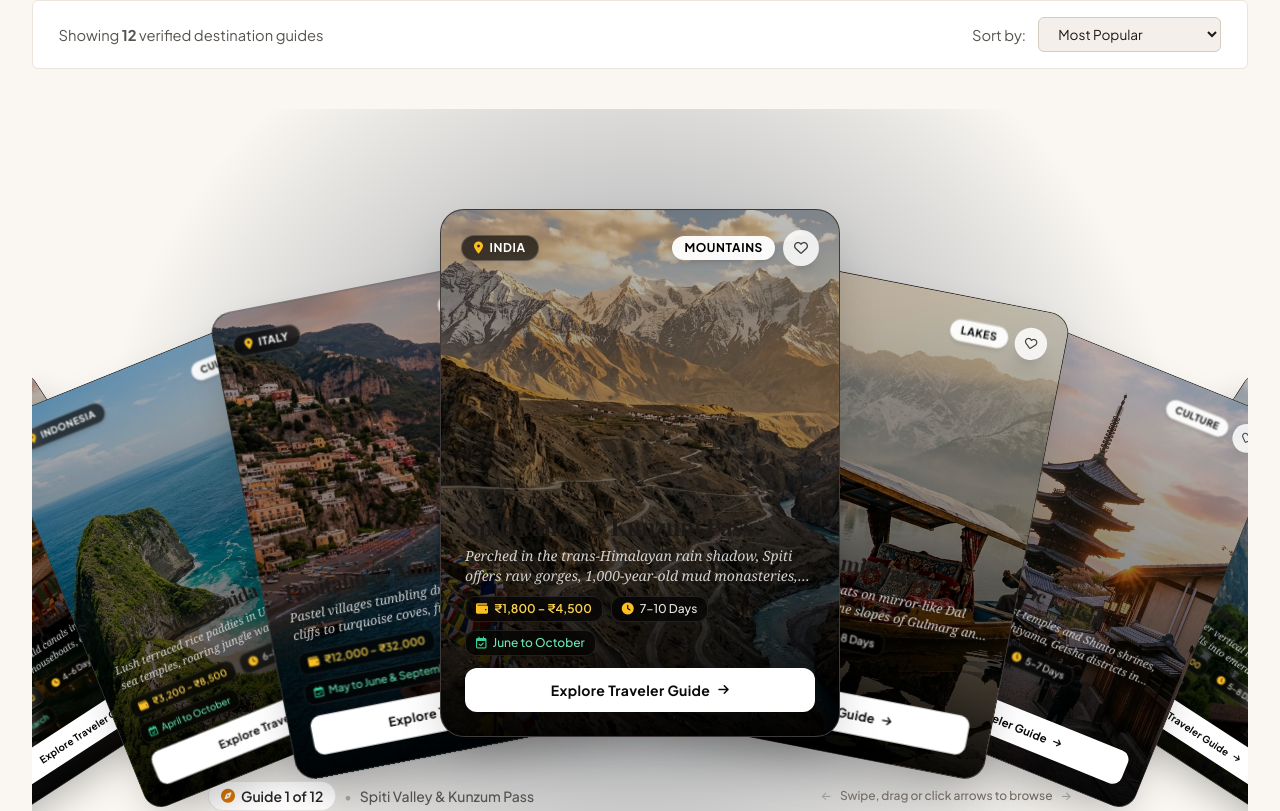
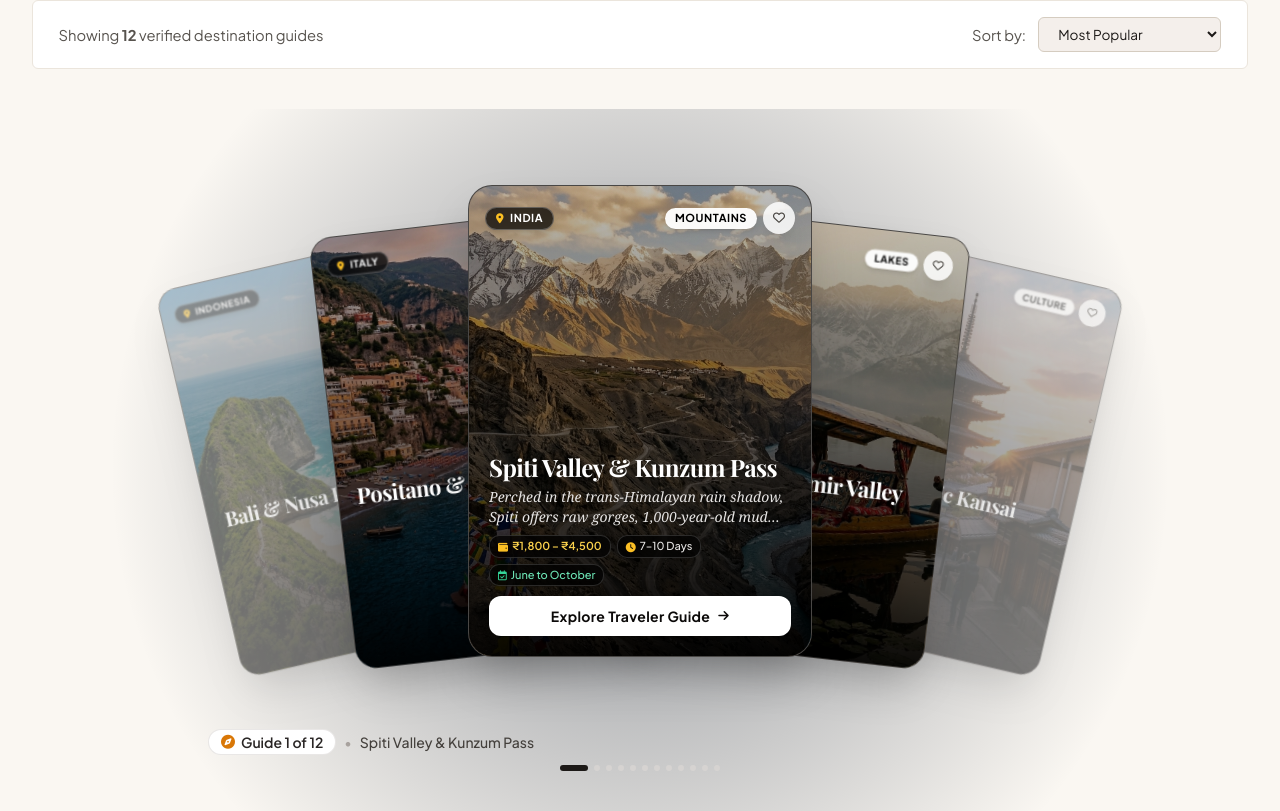
Before and after one commit to mvsiyad/Trippy, a React (Vite) app: page / in a window 1280 px wide. Shown: the part 1469-2280 px from the top of the page. Built offline with nearby package versions, Linux system fonts and the light colour scheme; a web font is replaced by a local one.

Commit message:
Fix:code clean up

```diff
--- a/components/ui/badge.tsx
+++ /dev/null
@@ -1,2 +0,0 @@
-export * from "@/components/ui/badge";
-export { default } from "@/components/ui/badge";
--- a/components/ui/carousel-07.tsx
+++ /dev/null
@@ -1,2 +0,0 @@
-export * from "@/components/ui/carousel-07";
-export { default } from "@/components/ui/carousel-07";
--- a/src/components/ui/carousel-07.tsx
+++ b/src/components/ui/carousel-07.tsx
@@ -70,37 +70,39 @@ interface CarouselConfig {
   scaleReduction: number;
 }
 
+// Tuned spacing so cards never clip on left/right edges and arch gently
 const getCarouselConfig = (width: number): CarouselConfig => {
   if (width < 640) {
     return {
       distanceDivisor: 120,
       velocityDivisor: 500,
-      sensitivity: 180,
-      xMultiplier: 105,
-      yMultiplier: 20,
-      rotationMultiplier: 8,
+      sensitivity: 170,
+      xMultiplier: 85,
+      yMultiplier: 10,
+      rotationMultiplier: 5,
       scaleReduction: 0.06,
     };
   }
   if (width < 1024) {
     return {
-      distanceDivisor: 160,
-      velocityDivisor: 650,
-      sensitivity: 220,
-      xMultiplier: 155,
-      yMultiplier: 32,
-      rotationMultiplier: 9,
-      scaleReduction: 0.08,
+      distanceDivisor: 150,
+      velocityDivisor: 600,
+      sensitivity: 200,
+      xMultiplier: 125,
+      yMultiplier: 14,
+      rotationMultiplier: 6,
+      scaleReduction: 0.07,
     };
   }
+  // Desktop - tight, balanced fan that fits completely inside any screen width
   return {
-    distanceDivisor: 210,
-    velocityDivisor: 820,
-    sensitivity: 260,
-    xMultiplier: 210,
-    yMultiplier: 42,
-    rotationMultiplier: 11,
-    scaleReduction: 0.1,
+    distanceDivisor: 190,
+    velocityDivisor: 750,
+    sensitivity: 230,
+    xMultiplier: 150,
+    yMultiplier: 16,
+    rotationMultiplier: 6.5,
+    scaleReduction: 0.08,
   };
 };
 
@@ -121,6 +123,7 @@ const CarouselStacked = ({
   const startProgress = React.useRef(0);
   const [windowWidth, setWindowWidth] = React.useState(0);
   const [activeIndex, setActiveIndex] = React.useState(0);
+  const containerRef = React.useRef<HTMLDivElement>(null);
 
   const total = slides.length;
 
@@ -186,35 +189,78 @@ const CarouselStacked = ({
 
     animate(scrollProgress, target, {
       type: "spring",
-      stiffness: 200,
-      damping: 30,
-      mass: 1,
-    });
-  };
-
-  const handlePrev = (e?: React.MouseEvent) => {
-    e?.stopPropagation();
-    if (total <= 1) return;
-    const cur = Math.round(scrollProgress.get());
-    animate(scrollProgress, cur - 1, {
-      type: "spring",
       stiffness: 220,
       damping: 28,
       mass: 1,
     });
   };
 
-  const handleNext = (e?: React.MouseEvent) => {
+  const handlePrev = React.useCallback(
+    (e?: React.MouseEvent) => {
+      e?.stopPropagation();
+      if (total <= 1) return;
+      const cur = Math.round(scrollProgress.get());
+      animate(scrollProgress, cur - 1, {
+        type: "spring",
+        stiffness: 230,
+        damping: 28,
+        mass: 1,
+      });
+    },
+    [scrollProgress, total]
+  );
+
+  const handleNext = React.useCallback(
+    (e?: React.MouseEvent) => {
       e?.stopPropagation();
       if (total <= 1) return;
       const cur = Math.round(scrollProgress.get());
       animate(scrollProgress, cur + 1, {
         type: "spring",
-      stiffness: 220,
+        stiffness: 230,
         damping: 28,
         mass: 1,
       });
+    },
+    [scrollProgress, total]
+  );
+
+  // 2-Finger Laptop Touchpad / Trackpad horizontal swipe listener
+  const accumulatedDeltaX = React.useRef(0);
+  const lastWheelTime = React.useRef(0);
+
+  React.useEffect(() => {
+    const el = containerRef.current;
+    if (!el || total <= 1) return;
+
+    const onWheel = (e: WheelEvent) => {
+      // Determine if this is a horizontal gesture on laptop touchpad or Shift + wheel
+      const isHorizontal = Math.abs(e.deltaX) > Math.abs(e.deltaY);
+      const delta = isHorizontal ? e.deltaX : (e.shiftKey ? e.deltaY : 0);
+
+      if (Math.abs(delta) > 10) {
+        // Prevent browser horizontal back/forward navigation
+        e.preventDefault();
+
+        accumulatedDeltaX.current += delta;
+        const now = performance.now();
+
+        // Trigger slide transition when threshold is met with debounce
+        if (Math.abs(accumulatedDeltaX.current) > 38 && now - lastWheelTime.current > 260) {
+          lastWheelTime.current = now;
+          if (accumulatedDeltaX.current > 0) {
+            handleNext();
+          } else {
+            handlePrev();
+          }
+          accumulatedDeltaX.current = 0;
+        }
+      }
     };
+
+    el.addEventListener("wheel", onWheel, { passive: false });
+    return () => el.removeEventListener("wheel", onWheel);
+  }, [total, handleNext, handlePrev]);
 
   if (total === 0) {
     return null;
@@ -222,12 +268,14 @@ const CarouselStacked = ({
 
   return (
     <div
+      ref={containerRef}
       className={cn(
-        "flex flex-col items-center justify-center w-full py-4 lg:py-8 overflow-hidden select-none relative",
+        "flex flex-col items-center justify-center w-full py-2 lg:py-4 select-none relative",
         className
       )}
     >
-      <div className="relative w-full max-w-7xl h-[28rem] sm:h-[32rem] lg:h-[35rem] xl:h-[37rem] flex items-center justify-center">
+      {/* 3D Stage Container with fully visible sides and clear bottom bounds */}
+      <div className="relative w-full max-w-6xl h-[25rem] sm:h-[28rem] lg:h-[31rem] xl:h-[32.5rem] flex items-center justify-center">
         {/* Transparent Drag Surface */}
         <motion.div
           drag="x"
@@ -240,19 +288,6 @@ const CarouselStacked = ({
           onDragEnd={handleDragEnd}
           className="absolute inset-0 z-30 cursor-grab active:cursor-grabbing"
         />
-
-        {/* Previous Button */}
-        {total > 1 && (
-          <button
-            type="button"
-            onClick={handlePrev}
-            className="absolute left-2 sm:left-6 lg:left-12 z-40 w-11 h-11 sm:w-13 sm:h-13 rounded-full bg-white/95 hover:bg-white text-stone-800 shadow-xl border border-stone-200/80 backdrop-blur-md flex items-center justify-center transition-all hover:scale-110 active:scale-95 cursor-pointer pointer-events-auto"
-            aria-label="Previous destination"
-            title="Previous destination"
-          >
-            <i className="fa-solid fa-chevron-left text-sm sm:text-base"></i>
-          </button>
-        )}
 
         {/* 3D Stacked Cards */}
         {slides.map((slide, i) => (
@@ -267,44 +302,25 @@ const CarouselStacked = ({
             onToggleBookmark={onToggleBookmark}
           />
         ))}
-
-        {/* Next Button */}
-        {total > 1 && (
-          <button
-            type="button"
-            onClick={handleNext}
-            className="absolute right-2 sm:right-6 lg:right-12 z-40 w-11 h-11 sm:w-13 sm:h-13 rounded-full bg-white/95 hover:bg-white text-stone-800 shadow-xl border border-stone-200/80 backdrop-blur-md flex items-center justify-center transition-all hover:scale-110 active:scale-95 cursor-pointer pointer-events-auto"
-            aria-label="Next destination"
-            title="Next destination"
-          >
-            <i className="fa-solid fa-chevron-right text-sm sm:text-base"></i>
-          </button>
-        )}
       </div>
 
-      {/* Footer Info & Active Counter */}
-      <div className="flex flex-col sm:flex-row items-center justify-between w-full max-w-4xl mt-3 px-4 gap-2 text-xs sm:text-sm text-stone-600">
+      {/* Footer Info & Active Counter with generous top separation */}
+      <div className="flex flex-col sm:flex-row items-center justify-between w-full max-w-4xl mt-8 sm:mt-10 lg:mt-12 px-4 gap-2 text-xs sm:text-sm text-stone-600">
         <div className="flex items-center gap-2">
-          <span className="inline-flex items-center gap-1.5 px-3 py-1 rounded-full bg-white border border-stone-200/90 font-semibold text-stone-800 shadow-xs">
+          <span className="inline-flex items-center gap-1.5 px-3 py-0.5 rounded-full bg-white border border-stone-200/90 font-semibold text-stone-800 shadow-xs">
             <i className="fa-solid fa-compass text-amber-600"></i>
             Guide {activeIndex + 1} of {total}
           </span>
           <span className="hidden sm:inline text-stone-400">&bull;</span>
-          <span className="hidden sm:inline font-medium text-stone-600 truncate max-w-xs">
+          <span className="hidden sm:inline font-medium text-stone-700 truncate max-w-xs">
             {slides[activeIndex]?.title}
           </span>
-        </div>
-
-        <div className="flex items-center gap-2 text-stone-500 font-medium text-xs">
-          <span className="inline-block animate-pulse">←</span>
-          <span>Swipe, drag or click arrows to browse</span>
-          <span className="inline-block animate-pulse">→</span>
         </div>
       </div>
 
       {/* Pagination Dots */}
       {total > 1 && total <= 16 && (
-        <div className="flex items-center justify-center gap-1.5 mt-3">
+        <div className="flex items-center justify-center gap-1.5 mt-2.5">
           {slides.map((_, i) => (
             <button
               key={i}
@@ -317,12 +333,11 @@ const CarouselStacked = ({
                 if (diff < -total / 2) diff += total;
                 animate(scrollProgress, Math.round(cur) + diff, {
                   type: "spring",
-                  stiffness: 220,
+                  stiffness: 230,
                   damping: 28,
                 });
               }}
-              className={`h-1.5 transition-all duration-300 rounded-full cursor-pointer ${
-                i === activeIndex
+              className={`h-1.5 transition-all duration-300 rounded-full cursor-pointer ${i === activeIndex
                   ? "w-7 bg-stone-900"
                   : "w-1.5 bg-stone-300 hover:bg-stone-400"
                 }`}
@@ -378,19 +393,22 @@ const Card = ({
     (o) => 1 - Math.abs(o) * config.scaleReduction,
   );
 
-  // Safe opacity calculation for any total
+  // Limit visible stack to 5 cards (2 left, 1 center, 2 right)
+  // Cards further away fade out cleanly to prevent side clipping
   const opacity = useTransform(offset, (o) => {
     if (total <= 1) return 1;
     const absO = Math.abs(o);
-    const maxOffset = total / 2;
-    if (absO >= maxOffset) return 0;
-    if (absO >= maxOffset - 0.5) return (maxOffset - absO) / 0.5;
+    if (absO >= 2.25) return 0;
+    if (absO >= 1.75) return (2.25 - absO) / 0.5;
     return 1;
   });
 
   const zIndex = useTransform(offset, (o) =>
     Math.round(100 - Math.abs(o) * 10),
   );
+
+  // Smoothly reveal full snippet, badges, and CTA button ONLY on the active center card
+  const detailsOpacity = useTransform(offset, [-0.4, 0, 0.4], [0, 1, 0]);
 
   return (
     <motion.div
@@ -404,10 +422,12 @@ const Card = ({
       }}
       className={cn(
         "absolute rounded-2xl sm:rounded-3xl overflow-hidden bg-stone-900 group shadow-2xl transition-shadow",
-        "w-64 h-[24rem] sm:w-[20rem] sm:h-[27.5rem] lg:w-[23.5rem] lg:h-[31.5rem] xl:w-[25rem] xl:h-[33rem]",
-        "border border-white/15 cursor-pointer pointer-events-none"
+        // Reduced size by ~4% for a sleeker profile and zero edge-cutting
+        "w-56 h-[22.5rem] sm:w-[18rem] sm:h-[25.5rem] lg:w-[20.5rem] lg:h-[28.5rem] xl:w-[21.5rem] xl:h-[29.5rem]",
+        "border border-white/20 cursor-pointer pointer-events-none"
       )}
     >
+      {/* Background Image */}
       <img
         src={slide.image}
         alt={slide.title}
@@ -415,18 +435,19 @@ const Card = ({
         className="absolute inset-0 w-full h-full object-cover transition-transform duration-700 group-hover:scale-105 pointer-events-none"
       />
 
-      <div className="absolute inset-0 bg-gradient-to-t from-black/95 via-black/45 to-black/25 pointer-events-none" />
+      {/* Deep gradient overlay for vibrant text legibility */}
+      <div className="absolute inset-0 bg-gradient-to-t from-black/95 via-black/55 to-black/25 pointer-events-none" />
 
       {/* Top Bar: Country Badge & Bookmark / Vibe */}
-      <div className="absolute top-3.5 left-3.5 right-3.5 sm:top-5 sm:left-5 sm:right-5 flex items-center justify-between z-40">
-        <span className="inline-flex items-center gap-1.5 px-3 py-1 rounded-full text-xs font-bold uppercase tracking-wider bg-black/65 backdrop-blur-md text-white border border-white/20 shadow-md">
-          <i className="fa-solid fa-location-dot text-amber-400 text-xs"></i>
+      <div className="absolute top-3 left-3 right-3 sm:top-4 sm:left-4 sm:right-4 flex items-center justify-between z-40">
+        <span className="inline-flex items-center gap-1.5 px-2.5 py-0.5 rounded-full text-[11px] font-bold uppercase tracking-wider bg-black/70 backdrop-blur-md text-white border border-white/25 shadow-md">
+          <i className="fa-solid fa-location-dot text-amber-400 text-[10px]"></i>
           {slide.country || "Explore"}
         </span>
 
-        <div className="flex items-center gap-2">
+        <div className="flex items-center gap-1.5">
           {slide.badge && (
-            <Badge className="px-2.5 sm:px-3 py-0.5 sm:py-1 rounded-full bg-white/95 backdrop-blur-md text-[10px] sm:text-xs font-bold uppercase tracking-wider text-black shadow-md border-0">
+            <Badge className="px-2 sm:px-2.5 py-0.5 rounded-full bg-white/95 backdrop-blur-md text-[10px] sm:text-[11px] font-bold uppercase tracking-wider text-black shadow-md border-0">
               {slide.badge}
             </Badge>
           )}
@@ -438,49 +459,57 @@ const Card = ({
                 e.stopPropagation();
                 onToggleBookmark?.(slide.id!);
               }}
-              className={`w-8 h-8 sm:w-9 sm:h-9 rounded-full flex items-center justify-center transition-all duration-300 shadow-xl pointer-events-auto cursor-pointer ${
-                slide.isSaved
+              className={`w-7 h-7 sm:w-8 sm:h-8 rounded-full flex items-center justify-center transition-all duration-300 shadow-xl pointer-events-auto cursor-pointer ${slide.isSaved
                   ? "bg-white text-rose-600 scale-105"
                   : "bg-white/85 hover:bg-white text-stone-700 hover:text-rose-600 hover:scale-110 active:scale-95"
                 }`}
               title={slide.isSaved ? "Remove from Bucket List" : "Save to Bucket List"}
               aria-label="Save to bucket list"
             >
-              <i className={`fa-${slide.isSaved ? "solid text-rose-500" : "regular"} fa-heart text-xs sm:text-sm`}></i>
+              <i className={`fa-${slide.isSaved ? "solid text-rose-500" : "regular"} fa-heart text-xs`}></i>
             </button>
           )}
         </div>
       </div>
 
-      {/* Bottom Content: Title, Tagline, Metrics & Action */}
-      <div className="absolute bottom-4 left-4 right-4 sm:bottom-6 sm:left-6 sm:right-6 text-white text-left z-40">
-        <h3 className="text-lg sm:text-2xl font-bold leading-tight mb-1 drop-shadow-md tracking-tight font-display">
+      {/* Bottom Content Area */}
+      <div className="absolute bottom-3.5 left-3.5 right-3.5 sm:bottom-5 sm:left-5 sm:right-5 text-white text-left z-40">
+        {/* Title - Pure bright white with drop shadow */}
+        <h3
+          style={{ color: "#ffffff" }}
+          className="text-base sm:text-xl lg:text-2xl font-bold leading-snug mb-1 drop-shadow-md tracking-tight font-display !text-white text-white"
+        >
           {slide.title}
         </h3>
 
-        <p className="text-xs sm:text-sm text-stone-200/90 line-clamp-2 italic font-serif mb-2.5 drop-shadow">
+        {/* Detailed Info (Snippet, Budget Badges, CTA Button) - Visible on Center Card */}
+        <motion.div
+          style={{ opacity: detailsOpacity }}
+          className="flex flex-col"
+        >
+          <p className="text-xs sm:text-sm text-stone-200 line-clamp-2 italic font-serif mb-2 drop-shadow">
             {slide.description}
           </p>
 
           {/* Quick Metrics Strip */}
-        <div className="flex flex-wrap items-center gap-1.5 sm:gap-2 mb-3">
+          <div className="flex flex-wrap items-center gap-1.5 mb-2.5">
             {slide.dailyBudget && (
-            <span className="px-2.5 py-1 rounded-md bg-black/65 backdrop-blur-md text-amber-300 font-semibold text-[11px] sm:text-xs border border-white/10 flex items-center gap-1.5 shadow-xs">
-              <i className="fa-solid fa-wallet text-amber-400"></i>
+              <span className="px-2 py-0.5 rounded-md bg-black/70 backdrop-blur-md text-amber-300 font-semibold text-[10px] sm:text-[11px] border border-white/15 flex items-center gap-1 shadow-xs">
+                <i className="fa-solid fa-wallet text-amber-400 text-[10px]"></i>
                 {slide.dailyBudget}
               </span>
             )}
 
             {slide.idealDays && (
-            <span className="px-2.5 py-1 rounded-md bg-black/65 backdrop-blur-md text-stone-200 font-medium text-[11px] sm:text-xs border border-white/10 flex items-center gap-1.5 shadow-xs">
-              <i className="fa-solid fa-clock text-amber-400"></i>
+              <span className="px-2 py-0.5 rounded-md bg-black/70 backdrop-blur-md text-stone-200 font-medium text-[10px] sm:text-[11px] border border-white/15 flex items-center gap-1 shadow-xs">
+                <i className="fa-solid fa-clock text-amber-400 text-[10px]"></i>
                 {slide.idealDays}
               </span>
             )}
 
             {slide.bestSeason && (
-            <span className="hidden sm:inline-flex px-2.5 py-1 rounded-md bg-black/65 backdrop-blur-md text-emerald-300 font-medium text-[11px] sm:text-xs border border-white/10 items-center gap-1.5 shadow-xs">
-              <i className="fa-regular fa-calendar-check text-emerald-400"></i>
+              <span className="hidden sm:inline-flex px-2 py-0.5 rounded-md bg-black/70 backdrop-blur-md text-emerald-300 font-medium text-[10px] sm:text-[11px] border border-white/15 items-center gap-1 shadow-xs">
+                <i className="fa-regular fa-calendar-check text-emerald-400 text-[10px]"></i>
                 {slide.bestSeason}
               </span>
             )}
@@ -493,11 +522,12 @@ const Card = ({
               e.stopPropagation();
               onClick?.();
             }}
-          className="w-full py-2.5 sm:py-3 px-4 rounded-xl bg-white hover:bg-stone-100 text-stone-950 font-bold text-xs sm:text-sm tracking-wide shadow-2xl flex items-center justify-center gap-2 transition-all transform hover:scale-[1.02] active:scale-98 cursor-pointer pointer-events-auto"
+            className="w-full py-2 sm:py-2.5 px-3.5 rounded-xl bg-white hover:bg-stone-100 text-stone-950 font-bold text-xs sm:text-sm tracking-wide shadow-2xl flex items-center justify-center gap-2 transition-all transform hover:scale-[1.02] active:scale-98 cursor-pointer pointer-events-auto"
           >
             <span>Explore Traveler Guide</span>
             <i className="fa-solid fa-arrow-right text-xs"></i>
           </button>
+        </motion.div>
       </div>
     </motion.div>
   );
```
Also changed, not shown: src/components/ui/demo.tsx (deleted, +0 -9 lines). Lines whose indentation alone changed are shown as unchanged.
